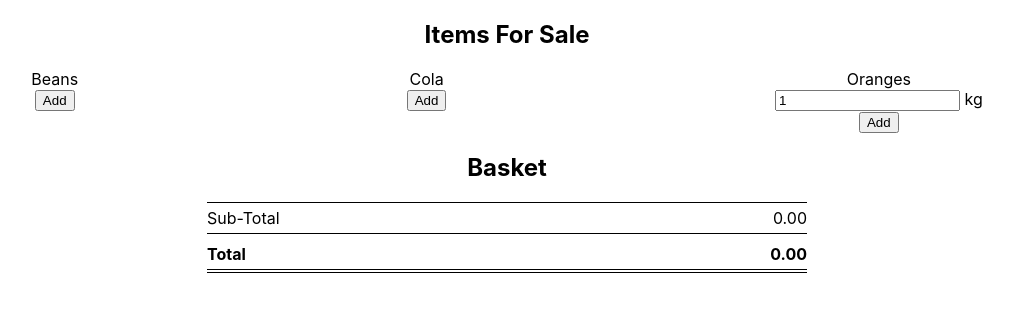
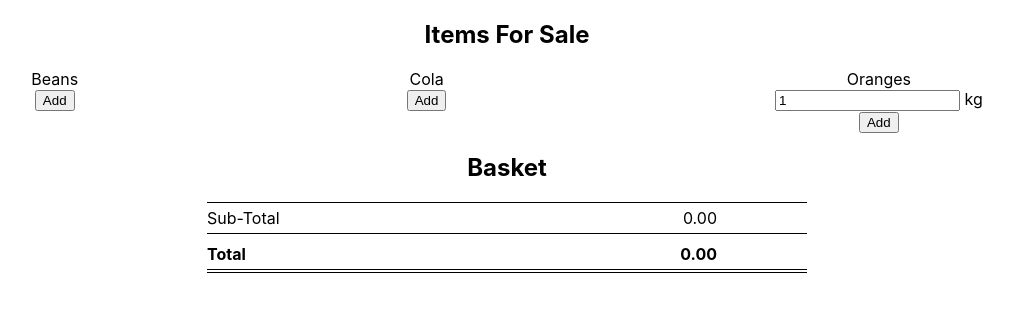
Before and after one commit to tallstreet/basket-kata, a React (Create React App) app: page / in a window 1280 px wide. Shown: the top 312 px of the page, without its empty margins (133-1146 px from the left). Built offline with nearby package versions, Linux system fonts and the light colour scheme.

Commit message:
Fix styling

```diff
--- a/src/index.css
+++ b/src/index.css
@@ -36,6 +36,16 @@ code {
 .price {
   flex-basis: 200px;
   text-align: right;
+  margin-right: 20px;
+}
+
+.removeButton {
+  flex-basis: 70px;
+}
+
+.total,
+.couponSaving {
+  margin-right: 90px;
 }
 
 .subTotalRow,
```
